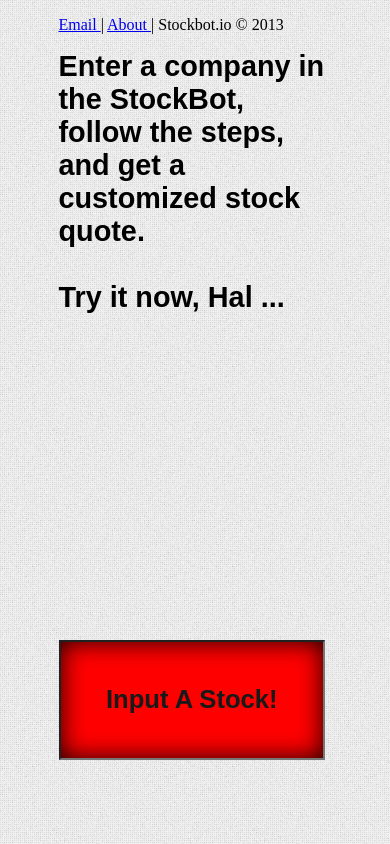
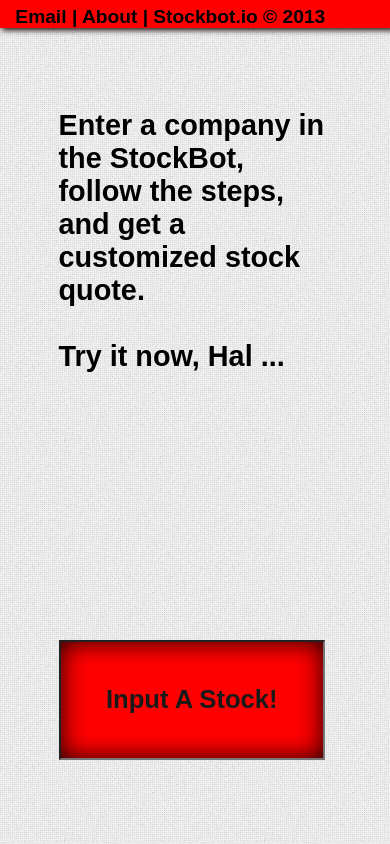
Before and after one commit to RealTschoegl/StockBot, a Rails app: page / in a window 390 px wide. Run offline with Rails 7, Linux system fonts and the light colour scheme; style sheets or scripts are compiled from the project's sources; some libraries are stand-ins or nearby versions; some web fonts are replaced.

Commit message:
Made sidebar more responsive

```diff
--- a/app/assets/stylesheets/sass/feedme.scss.erb
+++ b/app/assets/stylesheets/sass/feedme.scss.erb
@@ -13,6 +13,11 @@ $index_page_font: 'Iceland', cursive, sans-serif;
   margin: auto; /* center in viewport */
   width: 80%;
   margin-top: 2%;
+}
+
+.front_page_link {
+  color: black;
+  text-decoration: none;
 }
 
 /*The background image */
@@ -95,7 +100,7 @@ form {
 
 /*The explainer text on the index page*/
 #text {
-  margin-top: 3%;
+  margin-top: 40%;
   width: 100%;
   font-size: 1.8em;
   font-weight: bold;
@@ -120,6 +125,31 @@ input[type="text"].front_page {
   font-weight: bold;
   background-color: #FF0000;
   font-family: $index_page_font;
+}
+
+
+.sidebar {
+  position: fixed;
+  left: 0;
+  top: 0;
+  height: 1.75em;
+  width: 150%;
+  background-color: red;
+  box-shadow: 0px 4px 6px -2px $box-shadow-color ;
+}
+
+.sidebarText {
+  position: fixed;
+  left: .5em;
+  top: 0;
+  margin: 0 auto;
+  padding: .3em;
+  font: {
+    size: 1.2em;
+    weight: bold;
+    family: $index_page_font;
+  }
+  z-index: 1;
 }
 
 /*For all non-mobile viewports */
@@ -161,6 +191,7 @@ input[type="text"].front_page {
   margin-left: (100 - ($input_width_2 * 0.8))/2;
   }
 
+  // The sidebar background that runs on the left side of the large screen pages
   .sidebar {
     position: fixed;
     height: 102%;
@@ -170,6 +201,8 @@ input[type="text"].front_page {
     background-color: red;
     box-shadow: 4px 0px 6px -2px $box-shadow-color ;
   }
+
+  // The text that is found on the sidebar on the left side of the large screen pages
   .sidebarText {
     position: fixed;
     top: 0;
@@ -194,4 +227,12 @@ input[type="text"].front_page {
     filter: progid:DXImageTransform.Microsoft.BasicImage(rotation=3);
     z-index: 1;
   }
+  /*The explainer text on the index page*/
+  #text {
+    margin-top: 3%;
+    width: 100%;
+    font-size: 1.8em;
+    font-weight: bold;
+    font-family: $index_page_font;
+  }
 }
--- a/app/views/layouts/application.html.slim
+++ b/app/views/layouts/application.html.slim
@@ -18,19 +18,20 @@ html
   	= csrf_meta_tags
 
   body
+    div class="sidebar"
     p class="sidebarText"
       |
-      a href="mailto:contact@stockbot.io" target="_blank" Email
+      a href="mailto:contact@stockbot.io" target="_blank" class="front_page_link" Email
       |
         |
       |
-      a href="https://github.com/RealTschoegl/StockBot#stockbot" target="_blank" About
+      a href="https://github.com/RealTschoegl/StockBot#stockbot" target="_blank" class="front_page_link" About
       |
         |
       |
         Stockbot.io &copy; #{Time.now.year}
 	= yield
-    div class="sidebar"
+
 
   footer
     = render 'layouts/footer'
```
Also changed, not shown: app/views/stocks/picker.html.slim (+13 -4 lines), README.md.
